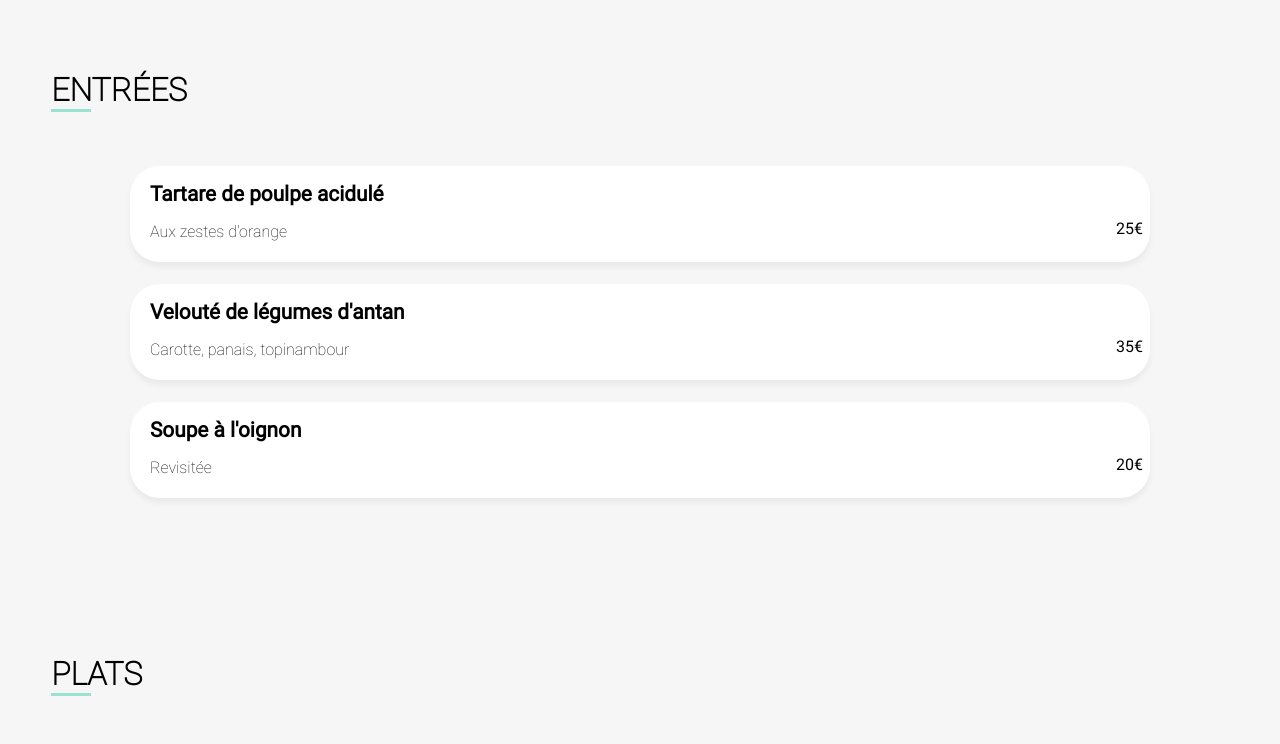
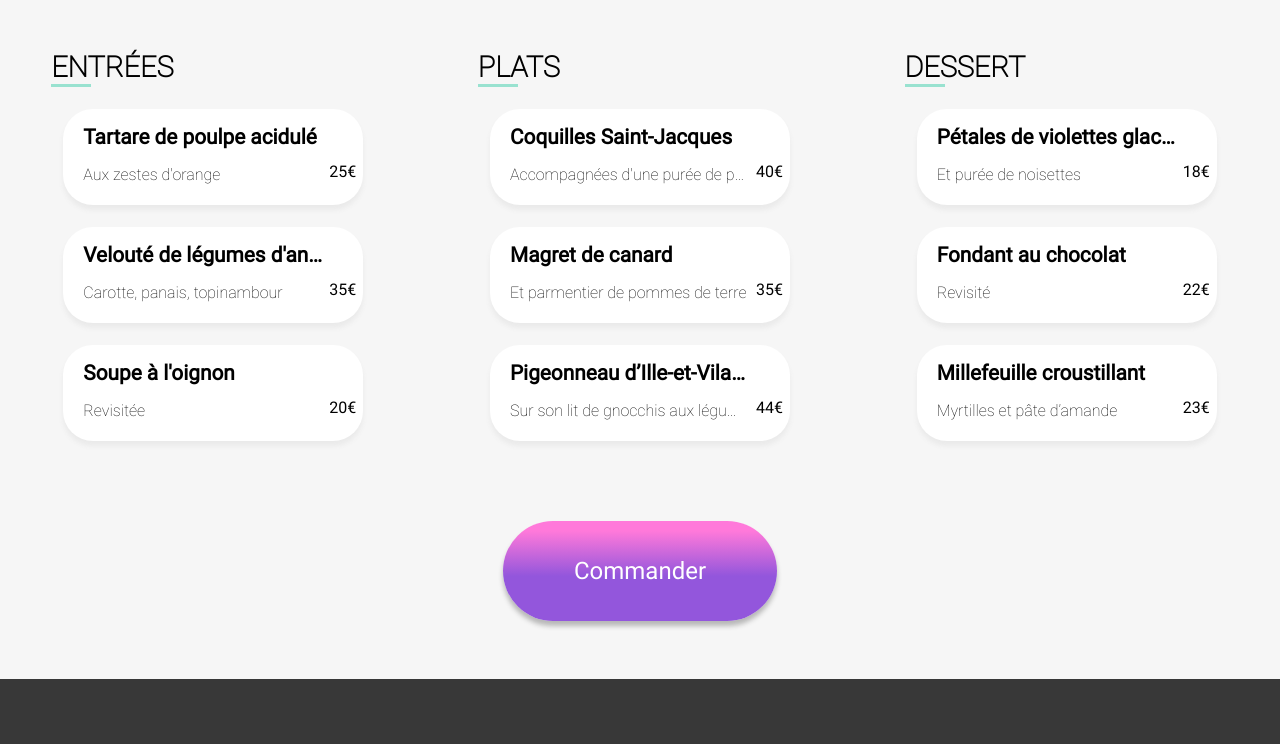
Before and after one commit to PLvaille/projet3, a plain HTML site: page alafrancaise.html in a window 1280 px wide. Shown: the part 701-1445 px from the top of the page. Drawn offline with Linux system fonts and the light colour scheme.

Commit message:
modif fonts & sizes, ajout d'un mediaquerrie

```diff
--- a/alafrancaise.html
+++ b/alafrancaise.html
@@ -3,9 +3,8 @@
     <head>
         <meta charset="utf-8" />
         <meta name="viewport" content="width=device-width, initial-scale=1"/>
+        <link rel="stylesheet" href="https://use.fontawesome.com/releases/v5.15.4/css/all.css" integrity="sha384-DyZ88mC6Up2uqS4h/KRgHuoeGwBcD4Ng9SiP4dIRy0EXTlnuz47vAwmeGwVChigm" crossorigin="anonymous"/>
         <link rel="stylesheet" href="main.css"/>
-        <link rel="stylesheet" href="https://use.fontawesome.com/releases/v5.15.4/css/all.css" integrity="sha384-DyZ88mC6Up2uqS4h/KRgHuoeGwBcD4Ng9SiP4dIRy0EXTlnuz47vAwmeGwVChigm" crossorigin="anonymous"/>
-
         <title> À la française </title>
     </head>
 
@@ -30,7 +29,7 @@
             </div>
 
 
-        <section>
+        <section id="menu">
 
             <div class="section__menu">
                 <h3 class="font_thin">ENTRÉES</h3>
@@ -163,11 +162,16 @@
                              </div>
                 </div>
               </div>
-                    <a href="#"><div class="btn__cta"><span>Commander</span></div></a>
              </div>
         </section>
 
-
+            <div id="ContainerBtn">
+                <a href="#">
+                    <div class="btn__cta">
+                        <span>Commander</span>
+                    </div>
+                </a>
+            </div>
 
         <footer>
             <h3 class="font_title">ohmyfood</h3>
@@ -176,7 +180,7 @@
                             <li><a href="#"><div><i class="fas fa-utensils fa-fw"></i></div>Proposer un restaurant</a></li>
                             <li><a href="#"><div><i class="fas fa-hands-helping fa-fw"></i></div>Devenir Partenaire</a></li>
                             <li><a href="#">Mentions légales</a></li>
-                            <li><a href="mailto:test@gmail.com?subject=Ohmyfood">Contact</a></li>
+                            <li><a href="mailto:test@gmail.zz?subject=Ohmyfood">Contact</a></li>
                         </ul>
                     </div>
         </footer>
--- a/base/_fonts.scss
+++ b/base/_fonts.scss
@@ -64,57 +64,55 @@ a, a:visited {
 
 h1 {
 	font-size:2.1rem;
-		@include media-query (normal){
-			font-size: 2.4rem;
-		}
-
-		@include media-query (medium){
-			font-size: 2.8rem;
-		}
-
-		@include media-query (large){
-			font-size: 3.2rem;
-		}
 }
 h2 {
-	font-size: 1.8rem;
-		@include media-query (normal){
-			font-size: 2rem;
-		}
-
-		@include media-query (medium){
-			font-size: 2.3rem;
-		}
-
-		@include media-query (large){
-			font-size: 2.8rem;
-		}
+	font-size: 1.9rem;
 }
 h3 {
 	font-size: 1.5rem;
-		@include media-query (normal){
-			font-size: 1.6rem;
-		}
-
-		@include media-query (medium){
-			font-size: 1.8rem;
-		}
-
-		@include media-query (large){
-			font-size: 2rem;
-		}
 }
 h4 {
 	font-size:1.1rem;
-		@include media-query (normal){
-			font-size: 1.2rem;
-		}
+}
 
-		@include media-query (medium){
-			font-size: 1.2rem;
-		}
+@include media-query (normal){
+	h1 {
+		font-size: 2.3rem;
+	}
+	h2 {
+		font-size: 2.1rem;
+	}
+	h3 {
+		font-size: 1.6rem;
+	}
+	h4 {
+		font-size: 1.2rem;
+	}
+}
 
-		@include media-query (large){
-			font-size: 1.3rem;
-		}
+@include media-query (medium){
+	h1 {
+		font-size: 2.4rem;
+	}
+	h2 {
+		font-size: 2.2rem;
+	}
+	h3 {
+		font-size: 1.7rem;
+	}
+	h4 {
+		font-size: 1.3rem;
+	}
 }
+
+@include media-query (large){
+	h1 {
+		font-size: 2.5rem;
+	}
+	h2 {
+		font-size: 2.2rem;
+	}
+	h3 {
+		font-size: 1.8rem;
+	}
+}
--- a/base/_keyframes.scss
+++ b/base/_keyframes.scss
@@ -28,7 +28,7 @@
     height: 0;
     transform: scaleY(0);
     transform-origin: top;
-    animation:reveal 250ms 2250ms forwards;
+    animation:reveal 250ms 2150ms forwards;
 }
 
 @keyframes reveal_menu {
--- a/components/_btn.scss
+++ b/components/_btn.scss
@@ -7,20 +7,21 @@
     align-items: center;
     margin: 42px auto;
     max-width: 42%;
-    min-width: 210px;
+    min-width: 230px;
     height:80px;
     border-radius: 80px;
-    padding: 5%;
+    padding: 2rem;
     @include box-shad(darken($color_grey_dark, 20%));
     background-image: linear-gradient(to bottom, $color_secondary 10%, $color_primary, $color_primary);
 
         @include media-query (normal){
         height: 100px;
+        width: 25%;
+        }
+        @include media-query (large){
+          width: 22%;
         }
 
-        @include media-query (medium){
-            height: 110px;
-        }
 
     &:hover {
         @include box-shad(darken($color_grey_dark, 40%));
@@ -28,15 +29,15 @@
     }
     & span {
         color:$color_background;
-        font-size:1.3rem;
+        font-size:1.2rem;
         @include media-query (normal){
+            font-size:1.3rem;
+          }
+          @include media-query (medium){
             font-size:1.4rem;
           }
-          @include media-query (medium){
+          @include media-query (large){
             font-size:1.5rem;
-          }
-          @include media-query (large){
-            font-size:1.7rem;
           }
     }
 }
--- a/layouts/_body.scss
+++ b/layouts/_body.scss
@@ -2,7 +2,6 @@ body {
 	height:$height_body;
 	padding: 0;
 	margin: 0 auto;
-	// max-width: $max_width_body ;
 }
 
 * {
--- a/layouts/_footer.scss
+++ b/layouts/_footer.scss
@@ -5,12 +5,13 @@ footer {
     padding:40px;
 
     & h3 {
+    padding-left:1rem;
     font-weight: 100 !important;
     }
 
     & ul {
         list-style: none;
-        padding:0;
+        padding-left: 1rem;
 
         & li {
             display: flex;
@@ -31,4 +32,9 @@ footer {
             }
         }
     }
+    @include media-query (large){
+        display: flex;
+        flex-direction: column;
+        padding-left:8rem;
+    }
 }
--- a/layouts/_header.scss
+++ b/layouts/_header.scss
@@ -1,19 +1,12 @@
 .index__header {
 	text-align: center;
 	& img {
-		width: 80%;
+		width: 60%;
 		margin:0 auto;
 		padding:32px 0;
-		@include media-query (normal){
-			width: 70%;
-		}
-
-		@include media-query (medium){
-			width: 60%;
-		}
 
 		@include media-query (large){
-			width: 50%;
+			width: 35%;
 		}
 	}
 	&__location {
@@ -40,11 +33,11 @@
 		}
 
 		@include media-query (medium){
-			font-size: 2rem;
+			font-size: 1.8rem;
 		}
 
 		@include media-query (large){
-			font-size: 2.5rem;
+			font-size: 2rem;
 		}
 
 	}
--- a/layouts/_presentation.scss
+++ b/layouts/_presentation.scss
@@ -23,7 +23,12 @@
 
         @include media-query (large){
             max-height: 450px;
-            object-position: 50% 60%;
+            object-position: 50% 65%;
+        }
+
+        @include media-query (xlarge){
+            max-height: 500px;
+            object-position: 50% 70%;
         }
 
 
@@ -53,7 +58,19 @@
 
         & h2 {
             margin-left:12%;
+            @include media-query (large){
+                margin-left:0;
+                font-size: 2.5rem;
+            }
+            @include media-query (large){
+                font-size: 3rem;
+            }
         }
+
+        @include media-query (large){
+            justify-content: space-around;
+        }
+
     }
 
 }
--- a/layouts/_promesse.scss
+++ b/layouts/_promesse.scss
@@ -9,25 +9,22 @@
 			width: 80%;
 			margin:0% auto;
 
-
 			@include media-query (medium){
 				width: 90%;
 			}
-
-
-			}
-			& h1:nth-child(2) {
-				font-size: 1.2rem;
+		}
+			& h2 {
+				font-size: 1rem;
 				@include media-query (normal){
-					font-size: 1.4rem;
+					font-size: 1.1rem;
 				}
 
 				@include media-query (medium){
-					font-size: 1.8rem;
+					font-size: 1.2rem;
 				}
 
 				@include media-query (large){
-					font-size: 2rem;
+					font-size: 1.3rem;
 				}
 
 			}
--- a/layouts/_section_menu.scss
+++ b/layouts/_section_menu.scss
@@ -4,7 +4,7 @@
     display: flex;
     flex-direction: column;
     background-color:$color_grey_light;
-    padding:2% 0 6% 0;
+    padding:2% 0;
 
     &__resultat {
         transition: all ease-in-out 1s;
@@ -27,7 +27,10 @@
         }
 
         @include media-query (large){
-            width: map-get($result_width, large);
+            width: map-get($result_width, small);
+        }
+        @include media-query (xlarge){
+            width: map-get($result_width, normal);
         }
 
         &__sous_texte {
@@ -47,8 +50,12 @@
             }
 
             @include media-query (large){
-                width: map-get($result_normal_txt_width, large);
-                min-width: map-get($result_normal_txt_width, large);
+                width: map-get($result_normal_txt_width, small);
+                min-width: map-get($result_normal_txt_width, small);
+            }
+            @include media-query (xlarge){
+                width: map-get($result_normal_txt_width, normal);
+                min-width: map-get($result_normal_txt_width, normal);
             }
 
             & h4 {
@@ -68,10 +75,6 @@
             text-align: right;
             align-self: flex-end;
             margin: 0 6px 8px 6px;
-
-
-
-
         }
         &__check {
             visibility: hidden;
@@ -102,31 +105,29 @@
                 max-width:map-get($result_hover_txt_width, small);
                 min-width: map-get($result_hover_txt_width, small);
 
-
                 @include media-query (normal){
                     transition: all ease-in-out 2.2s;
                     width: map-get($result_hover_txt_width, normal);
                     max-width:map-get($result_hover_txt_width, normal);
-
                 }
-
                 @include media-query (medium){
                     transition: all ease-in-out 3s;
                     width: map-get($result_hover_txt_width, medium);
                     max-width: map-get($result_hover_txt_width, medium);
-
                 }
-
                 @include media-query (large){
-                    transition: all ease-in-out 4s;
-                    width: map-get($result_hover_txt_width, large);
-
-                    max-width: map-get($result_hover_txt_width, large);
+                    transition: all ease-in-out 1s;
+                    width: map-get($result_hover_txt_width, small);
+                    max-width: map-get($result_hover_txt_width, small);
+                }
+                @include media-query (xlarge){
+                    transition: all ease-in-out 2s;
+                    width: map-get($result_hover_txt_width, normal);
+                    max-width:map-get($result_hover_txt_width, normal);
                 }
 
             }
             & .section__menu__resultat__check {
-
                 visibility: visible;
                 display: flex;
                 text-align: center;
@@ -137,17 +138,17 @@
                 transition: all ease-in-out 1s;
                 width:map-get($result_chek_width, small);
 
-
                 @include media-query (normal){
                     width: map-get($result_chek_width, normal);
                 }
-
                 @include media-query (medium){
                     width: map-get($result_chek_width, medium);
                 }
-
                 @include media-query (large){
-                    width: map-get($result_chek_width, large);
+                    width: map-get($result_chek_width, small);
+                }
+                @include media-query (xlarge){
+                    width: map-get($result_chek_width, normal);
                 }
 
                 & i {
@@ -163,6 +164,31 @@
     margin-left:4%;
     border-bottom: 3px solid $color_tertiary;
     width:40px;
+        @include media-query (large){
+            margin:0 12%;
+        }
+        @include media-query (xlarge){
+            margin:0 20%;
+        }
     }
 
 }
+
+#menu {
+
+    @include media-query (large){
+        display:flex;
+        flex-direction: row;
+
+        .section__menu {
+        padding-bottom: 0;
+        }
+
+    }
+
+}
+#ContainerBtn {
+    background-color: $color_grey_light;
+    width: 100%;
+    padding:1rem;
+}
--- a/layouts/_tuto.scss
+++ b/layouts/_tuto.scss
@@ -71,6 +71,12 @@
 			border-radius: 50%;
 			position: relative;
 			left:-28px;
+			@include media-query (large){
+				padding:4px 11px;
+			}
+			@include media-query (medium){
+				padding:4px 10px;
+			}
 		}
 
 		& p:last-child {
--- a/utils/_variables.scss
+++ b/utils/_variables.scss
@@ -4,19 +4,20 @@ $color_primary_darker : darken(#9356DC, 10%);
 $color_secondary : #FF79DA;
 $color_tertiary : #99E2D0;
 $color_grey_light : #F6F6F6;
-$color_grey_dark : #eaeaea;
+$color_grey_dark : #EAEAEA;
 $color_grey_darker : darken($color_grey_dark, 50%);
 $color_grey_purp : #F5EDFF;
-$color_background : #fff;
-
+$color_background : #FFF;
+$max_width_body:2048px ;
 $height_body:100%;
 
-           $result_width:(small: 300px, normal: 420px, medium:760px, large: 1020px);
-$result_normal_txt_width:(small: 240px, normal: 360px, medium:700px, large: 960px);
- $result_hover_txt_width:(small: 165px, normal: 360px, medium:700px, large: 960px);
-      $result_chek_width:(small: 120px, normal: 140px, medium:160px, large: 200px);
+           $result_width:(small: 300px, normal: 420px, medium:760px);
+$result_normal_txt_width:(small: 240px, normal: 360px, medium:700px);
+ $result_hover_txt_width:(small: 165px, normal: 360px, medium:700px);
+      $result_chek_width:(small: 120px, normal: 140px, medium:160px);
 
 $media-queries:(
     normal:(breakpoint : (min-width:426px)),
     medium:(breakpoint : (min-width:768px)),
-    large: (breakpoint : (min-width:1024px))) !default;
+    large: (breakpoint : (min-width:1024px)),
+    xlarge: (breakpoint: (min-width:1420px))) !default;
```
Also changed, not shown: index.html (+4 -5 lines), lanoteenchantee.html (+12 -5 lines), lapalettedugout.html (+12 -5 lines), ledelicedessens.html (+12 -5 lines), main.css, 1 other file.
